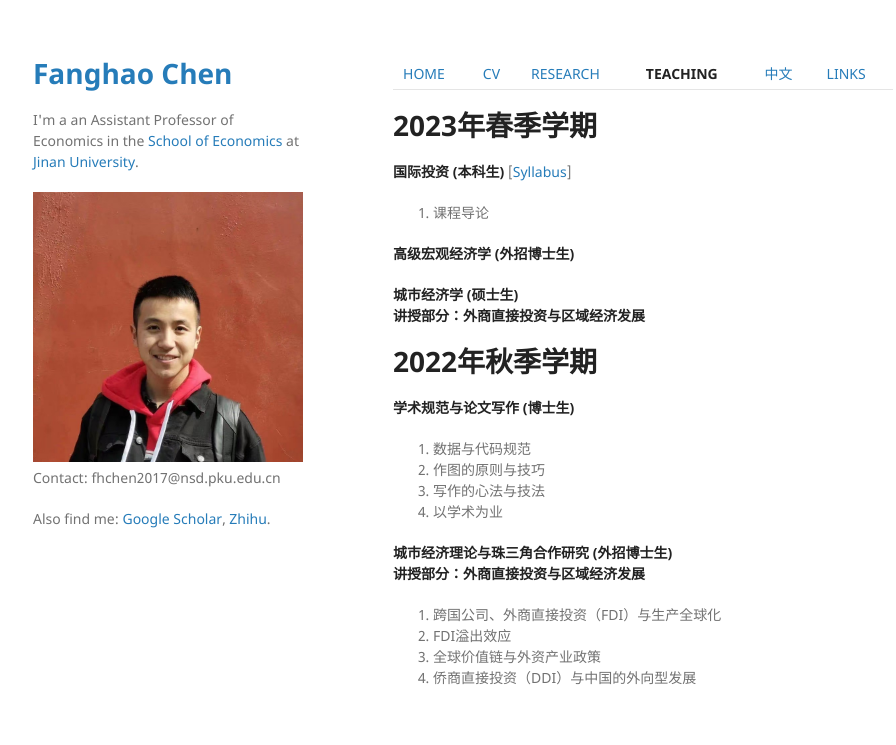
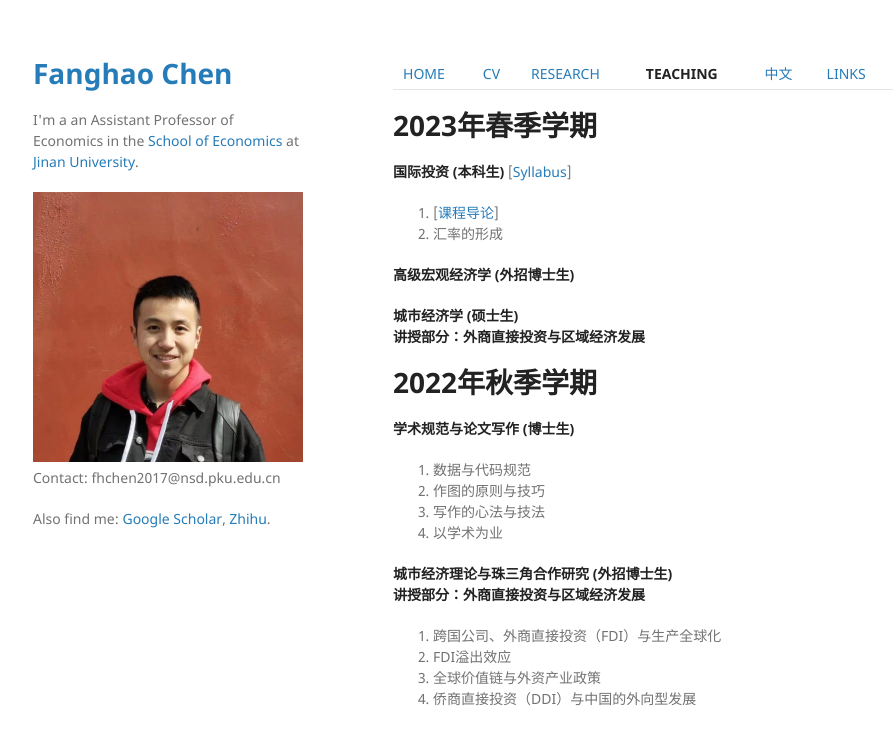
Before and after one commit to FanghaoChen/homepage, a Jekyll site: the page built from teaching.md, in a window 1280 px wide. Shown: the top 745 px of the page, without its empty margins (177-1073 px from the left). Built offline with Jekyll 4.4.1, drawn with Linux system fonts in a browser that asks for light colours; our own code applies the rules of GitHub Pages for plain Markdown files.

Commit message:
Update teaching.md

```diff
--- a/teaching.md
+++ b/teaching.md
@@ -3,7 +3,8 @@
 # 2023年春季学期
 
 **国际投资 (本科生)**  [[Syllabus](./assets/国际投资_课程大纲.pdf)] <br/>
-1. 课程导论
+1. [[课程导论](./assets/第1讲_课程导论.pdf)]
+2. 汇率的形成
 
 **高级宏观经济学 (外招博士生)** <br/>
 
```
